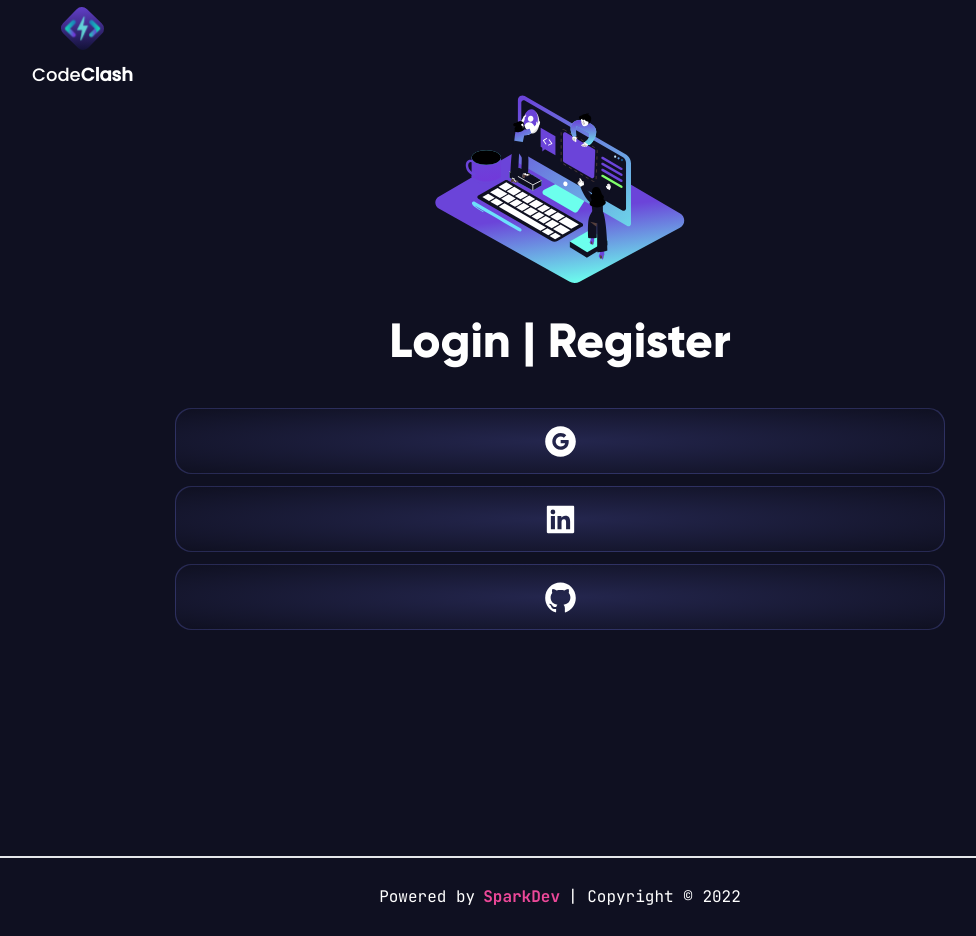
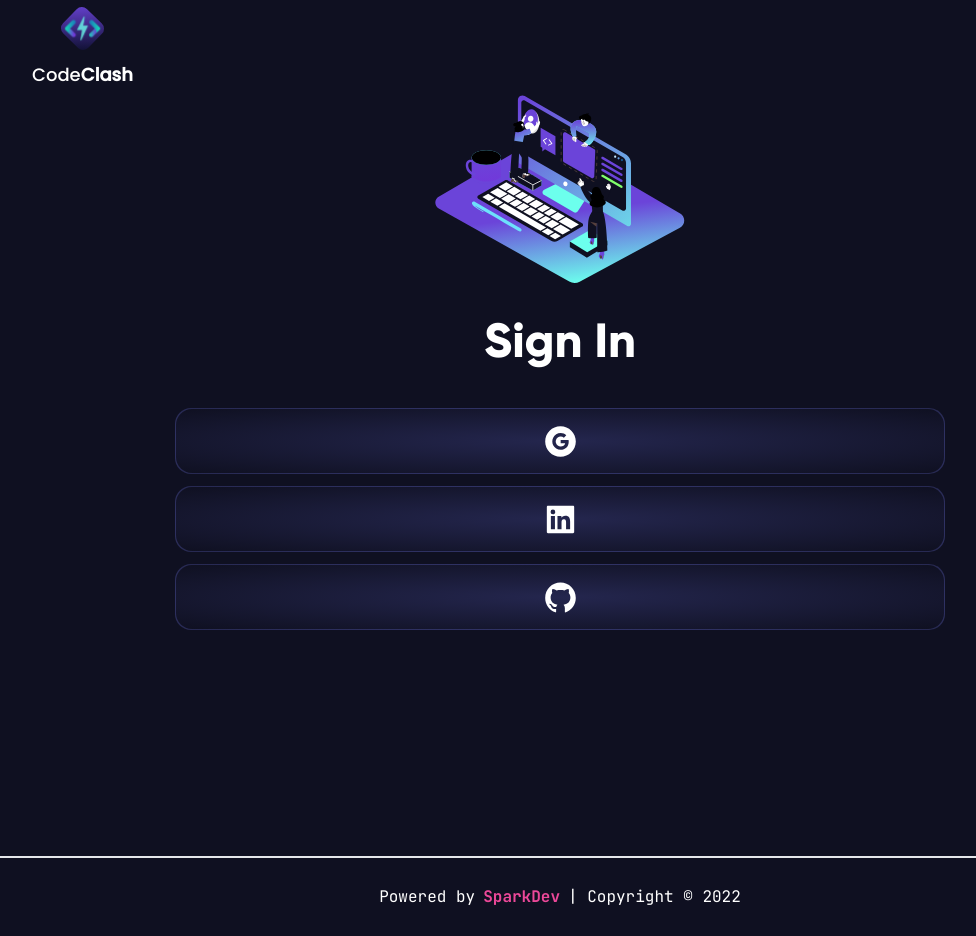
Before and after one commit to upe-webdev-2/codeclash-frontend, a Next.js app: page /auth in a window 1280 px wide. Shown: the whole page, without its empty margins (80-1056 px from the left). Built offline with nearby package versions, Linux system fonts and the light colour scheme; no server answers.

Commit message:
replaced Login | Register with join

```diff
--- a/src/components/Navbar/NavElements.tsx
+++ b/src/components/Navbar/NavElements.tsx
@@ -12,7 +12,7 @@ const NavElements = () => {
         type="outline"
         movingGradient={true}
       >
-        Login | Register
+        Join
       </Button>
     </div>
   );
--- a/src/pages/auth.tsx
+++ b/src/pages/auth.tsx
@@ -49,7 +49,7 @@ const Dom = ({}) => {
         </div>
 
         <h1 className="mt-6 text-5xl capitalize font-gilroy-bold">
-          Login | Register
+          Sign in
         </h1>
 
         <div className="flex flex-col items-center justify-center gap-3 mt-10">
```
